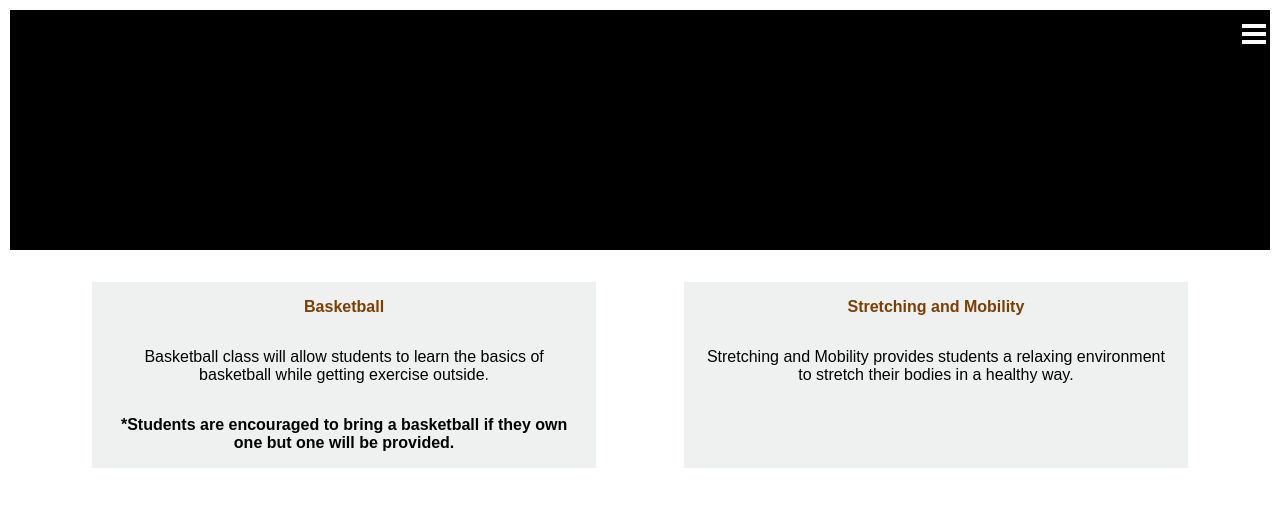
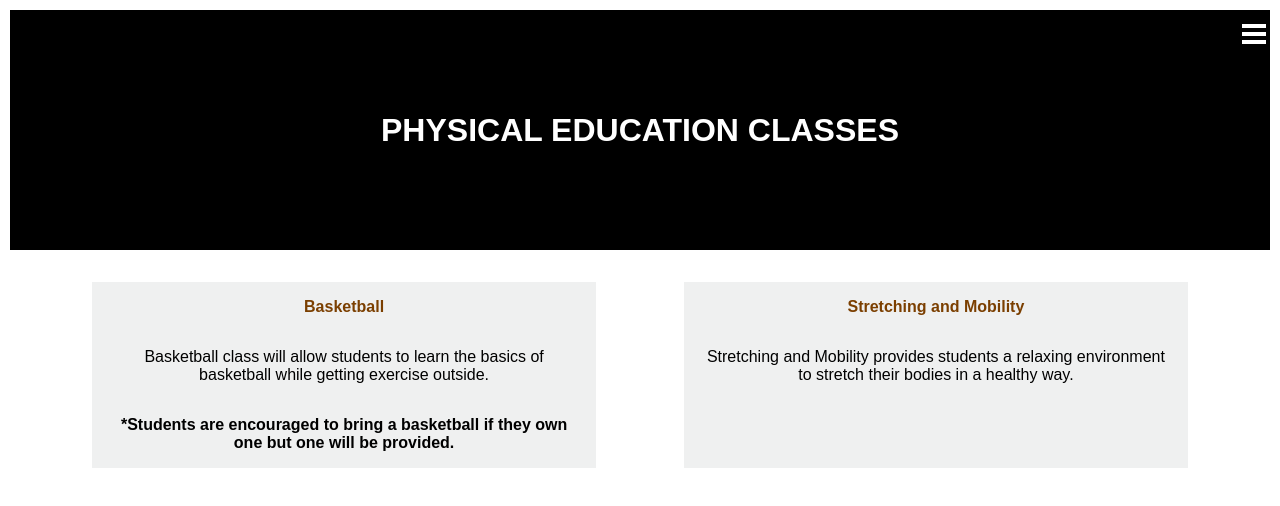
Before and after one commit to jmpark2001/SummitSchool, a React (Create React App) app: page /pe in a window 1280 px wide. Shown: the top 506 px of the page. Built offline with nearby package versions, Linux system fonts and the light colour scheme; no server answers; a web font is replaced by a local one.

Commit message:
pe title

```diff
--- a/src/pages/PE.js
+++ b/src/pages/PE.js
@@ -3,7 +3,7 @@ export default function PE() {
         <div style={{display: "flex", flexDirection: "column", justifyContent: "center"}}>
             <div className="peBanner">
                 <div>
-                    <p style={{fontSize: "4vh", fontWeight: "900", margin: 0, color: "black"}}>PHYSICAL EDUCATION CLASSES</p>
+                    <p style={{fontSize: "4vh", fontWeight: "900", margin: 0, color: "white"}}>PHYSICAL EDUCATION CLASSES</p>
                 </div>
             </div>
             <div className="differentClasses" style={{flexDirection: "row", justifyContent: "center", alignItems: "stretch"}}>
```
